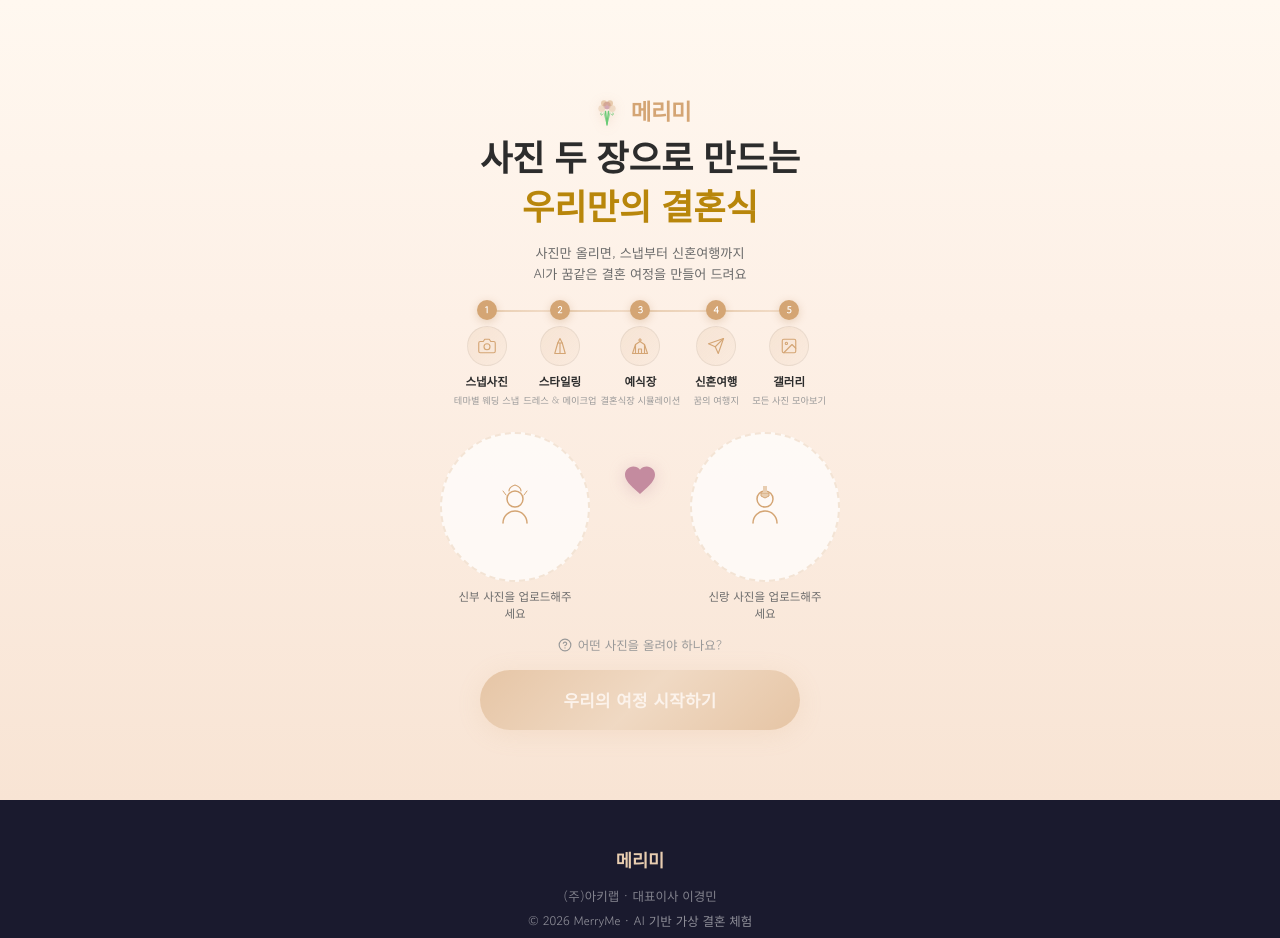
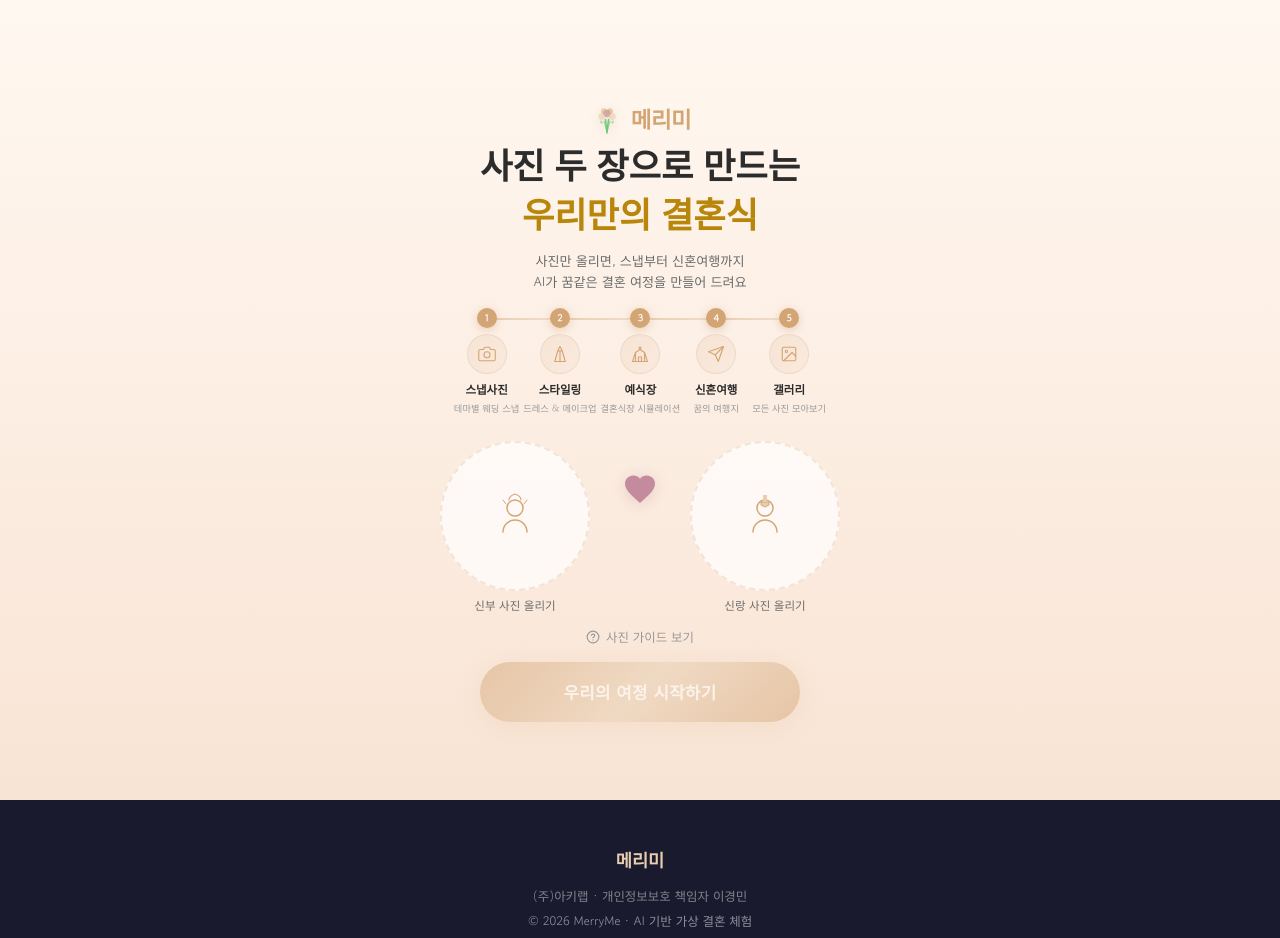
Before and after one commit to gmbro/merryme, a Next.js app: page / in a window 1280 px wide. Shown: the top 938 px of the page. Built offline with nearby package versions, Linux system fonts and the light colour scheme; a web font is replaced by a local one.

Commit message:
fix: 워딩 간결화 + 개인정보보호 책임자 + 배경과 무관 문구

```diff
--- a/src/app/page.tsx
+++ b/src/app/page.tsx
@@ -306,7 +306,7 @@ export default function LandingPage() {
                 ) : herPreview ? (
                   <span className={styles.uploadDone}>업로드 완료</span>
                 ) : (
-                  '신부 사진을 업로드해주세요'
+                  '신부 사진 올리기'
                 )}
               </span>
             </div>
@@ -344,7 +344,7 @@ export default function LandingPage() {
                 ) : himPreview ? (
                   <span className={styles.uploadDone}>업로드 완료</span>
                 ) : (
-                  '신랑 사진을 업로드해주세요'
+                  '신랑 사진 올리기'
                 )}
               </span>
             </div>
@@ -357,7 +357,7 @@ export default function LandingPage() {
               <path d="M9.09 9a3 3 0 015.83 1c0 2-3 3-3 3" />
               <line x1="12" y1="17" x2="12.01" y2="17" />
             </svg>
-            어떤 사진을 올려야 하나요?
+            사진 가이드 보기
           </button>
 
           {error && <p className={styles.errorMsg}>{error}</p>}
@@ -383,12 +383,12 @@ export default function LandingPage() {
       <footer className={styles.footer}>
         <div className="container">
           <p className={styles.footerBrand}>메리미</p>
-          <p className={styles.footerCompany}>(주)아키랩 · 대표이사 이경민</p>
+          <p className={styles.footerCompany}>(주)아키랩 · 개인정보보호 책임자 이경민</p>
           <p className={styles.footerCopy}>
             &copy; 2026 MerryMe · AI 기반 가상 결혼 체험
           </p>
           <p className={styles.footerNote}>
-            모든 이미지는 AI로 생성되며 실제 인물과 무관합니다
+            모든 이미지는 AI로 생성되며 실제 배경과 무관합니다
           </p>
           <div className={styles.footerLinks}>
             <a href="/privacy" className={styles.footerLink}>개인정보처리방침</a>
--- a/src/app/privacy/page.tsx
+++ b/src/app/privacy/page.tsx
@@ -131,7 +131,7 @@ export default function PrivacyPage() {
               <p><strong>개인정보 보호책임자</strong></p>
               <ul>
                 <li>성명: 이경민</li>
-                <li>직책: 대표이사</li>
+                <li>직책: 개인정보보호 책임자</li>
                 <li>소속: (주)아키랩</li>
                 <li>연락처: privacy@archilab.co.kr</li>
               </ul>
--- a/src/app/terms/page.tsx
+++ b/src/app/terms/page.tsx
@@ -127,7 +127,7 @@ export default function TermsPage() {
 
           <div className={styles.companyInfo}>
             <p><strong>(주)아키랩</strong></p>
-            <p>대표이사: 이경민</p>
+            <p>개인정보보호 책임자: 이경민</p>
           </div>
         </div>
       </main>
```
